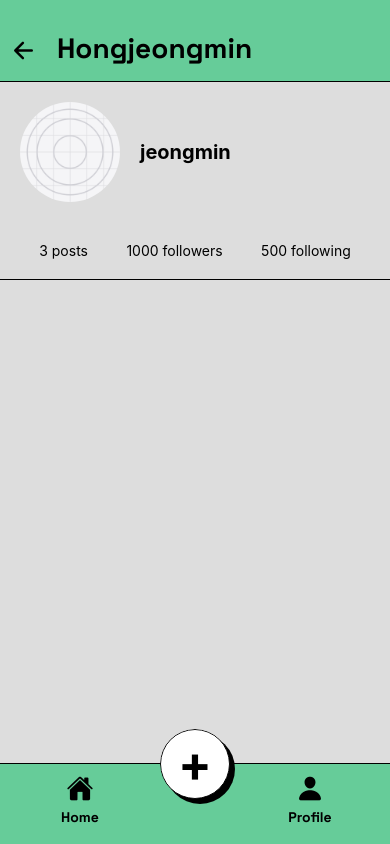
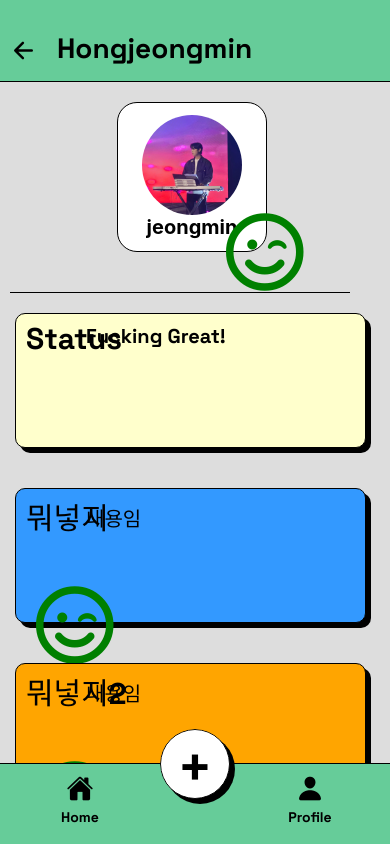
Before and after one commit to hshy1839/capstoneApp, a React Native app: screen /Profile in a window 390 px wide. Built offline with nearby package versions, Linux system fonts and the light colour scheme.

Commit message:
profile 페이지 추가

```diff
--- a/components/Main.js
+++ b/components/Main.js
@@ -1,33 +1,53 @@
-import React, { useState } from 'react';
-import { StyleSheet, Text, View, ScrollView, Image, TouchableOpacity, SafeAreaView, ViewBase } from 'react-native';
+import React, { useState, useEffect, useRef } from 'react';
+import { StyleSheet, Text, View, ScrollView, Image, TouchableOpacity, SafeAreaView, ViewBase, Animated } from 'react-native';
 import { Ionicons } from '@expo/vector-icons';
 import { AntDesign } from '@expo/vector-icons';
+import { FontAwesome5 } from '@expo/vector-icons';
 import Header from './Header';
 import Footer from './Footer';
 import quotes from './Quotes'; // quotes.js에서 명언 데이터 가져오기
 import fonts from './Font';
 
+
 const Main = () => {
-  // 임의의 명언 선택
-  const randomIndex = Math.floor(Math.random() * quotes.length);
-  const randomQuote = quotes[randomIndex];
+  const fadeAnim = useRef(new Animated.Value(0)).current; // 애니메이션을 위한 값 설정
+  const [quoteIndex, setQuoteIndex] = useState(0);
+
+  useEffect(() => {
+    const interval = setInterval(() => {
+      // 명언 변경
+      Animated.timing(fadeAnim, {
+        toValue: 0, // 투명도를 0으로 설정하여 페이드 아웃
+        duration: 500, // 애니메이션 지속 시간
+        useNativeDriver: true,
+      }).start(() => {
+        setQuoteIndex((prevIndex) => (prevIndex + 1) % quotes.length); // 인덱스 증가
+        Animated.timing(fadeAnim, {
+          toValue: 1, // 투명도를 1로 설정하여 페이드 인
+          duration: 500, // 애니메이션 지속 시간
+          useNativeDriver: true,
+        }).start();
+      });
+    }, 3000);
+
+    return () => clearInterval(interval); // 언마운트될 때 인터벌 정리
+  }, [fadeAnim]);
 
   return (
     <View style={styles.container}>
       <ScrollView style={styles.content}>
-        {/* <View style = {styles.quoteBackgroundContainer}/> */}
-        <View style={styles.quoteContainer}>
-          <Text style={styles.quoteText}>{randomQuote}</Text>
-        </View>
+        <Animated.View style={[styles.quoteContainer, { opacity: fadeAnim }]}>
+          <Text style={styles.quoteText}>{quotes[quoteIndex]}</Text>
+        </Animated.View>
         <View style={styles.componentContainer}>
           <View style={styles.component1Background} />
           <TouchableOpacity style={styles.component1}>
             <View style={styles.component1layout}>
               <View style={styles.component1layoutIcon}>
-                <Ionicons name="book" size={26} color="black" />
+              <Ionicons name="game-controller-outline" size={26} color="black" />
               </View>
               <Text style={styles.component1Text}>
-                Book
+                Contents
               </Text>
             </View>
           </TouchableOpacity>
@@ -35,7 +55,7 @@ const Main = () => {
           <TouchableOpacity style={styles.component2}>
             <View style={styles.component2layout}>
               <View style={styles.component2layoutIcon}>
-                <AntDesign name="smile-circle" size={26} color="black" />
+              <FontAwesome5 name="smile-wink" size={26} color="black" />
               </View>
               <Text style={styles.component2Text}>
                 Smile
@@ -123,9 +143,9 @@ const styles = StyleSheet.create({
     backgroundColor: '#fff',
     borderRadius: 10,
     width: '95%',
-    height: 73,
+    height: 120,
     padding: 20,
-    marginBottom: 20,
+    marginBottom: 10,
     borderWidth: 1.5,
     borderColor: 'black',
     marginTop: 20,
@@ -133,7 +153,7 @@ const styles = StyleSheet.create({
   quoteText: {
     fontFamily: 'BlackHanSansRegular',
     textAlign: 'center',
-    fontSize: 15,
+    fontSize: 23,
     fontWeight: 'bold',
   },
   component1Background: {
--- a/components/Profile.js
+++ b/components/Profile.js
@@ -1,44 +1,65 @@
 import React from 'react';
 import { StyleSheet, Text, View, ScrollView, Image, TouchableOpacity, SafeAreaView } from 'react-native';
-import { Ionicons } from '@expo/vector-icons';
-import { useNavigation, useRoute } from '@react-navigation/native'; // useRoute 추가
+import { FontAwesome5 } from '@expo/vector-icons';
 import { useFonts } from 'expo-font';
 import fonts from './Font';
 import Footer from './Footer';
 
 const Profile = () => {
-  // 가상의 사용자 데이터
-
   const [loaded] = useFonts({
     SpaceGroteskRegular: fonts.spaceGroteskRegular,
     SpaceGroteskBold: fonts.spaceGroteskBold,
   });
+
   if (!loaded) {
     return null;
   }
 
   const user = {
     username: 'jeongmin',
-    profileImage: require('../assets/icon.png'),
+    profileImage: require('../assets/profile.jpg'),
     followers: 1000,
     following: 500,
     userposts: 3,
   };
 
   return (
-    <ScrollView style={styles.container} contentContainerStyle={styles.contentContainer}>
-      <View style={styles.userInfo}>
-        <Image source={user.profileImage} style={styles.profileImage} />
-        <Text style={styles.username}>{user.username}</Text>
-      </View>
-      {/* 팔로워와 팔로잉 수 */}
-      <View style={styles.stats}>
-        <Text style={styles.statsText}>{user.userposts} posts</Text>
-        <Text style={styles.statsText}>{user.followers} followers</Text>
-        <Text style={styles.statsText}>{user.following} following</Text>
-      </View>
+    <View style={styles.container}>
+      <ScrollView style={styles.scrollViewContent}>
+        <View style={styles.userInfo}>
+          <Image source={user.profileImage} style={styles.profileImage} />
+          <Text style={styles.username}>{user.username}</Text>
+        </View>
+        <View style={styles.stats}></View>
+        <View style={styles.componentContainer}>
+          <View style={styles.component1Background} />
+          <TouchableOpacity style={styles.component1}>
+            <Text style={styles.component1Text}>Status</Text>
+            <Text style={styles.statusText}>Fucking Great!</Text>
+            <View style={styles.component1layoutIcon}>
+              <FontAwesome5 name="smile-wink" size={80} color="green" />
+            </View>
+          </TouchableOpacity>
+          <View style={styles.component2Background} />
+          <TouchableOpacity style={styles.component2}>
+            <Text style={styles.component2Text}>뭐넣지</Text>
+            <Text style={styles.statusText}>내용임</Text>
+            <View style={styles.component2layoutIcon}>
+              <FontAwesome5 name="smile-wink" size={80} color="green" />
+            </View>
+          </TouchableOpacity>
+          <View style={styles.component3Background} />
+          <TouchableOpacity style={styles.component3}>
+            <Text style={styles.component3Text}>뭐넣지2</Text>
+            <Text style={styles.statusText}>내용임</Text>
+            <View style={styles.component3layoutIcon}>
+              <FontAwesome5 name="smile-wink" size={80} color="green" />
+            </View>
+          </TouchableOpacity>
+        </View>
+      </ScrollView>
       <Footer />
-    </ScrollView>
+    </View>
   );
 };
 
@@ -46,22 +67,27 @@ const styles = StyleSheet.create({
   container: {
     flex: 1,
     backgroundColor: '#dddddd',
-    fontFamily: 'SpaceGroteskBold',
   },
-  contentContainer: {
-    flexGrow: 1,
+  scrollViewContent: {
+    maxHeight : '90%',
   },
   userInfo: {
-    flexDirection: 'row',
+    flexDirection: 'column',
     alignItems: 'center',
-    padding: 20,
-    backgroundColor: '#dddddd',
+    width: 150,
+    height: 150,
+    marginLeft: '30%',
+    marginTop: '5%',
+    borderRadius: 20,
+    borderColor: 'black',
+    borderWidth: 1.5,
+    backgroundColor: 'white',
   },
   profileImage: {
     width: 100,
     height: 100,
     borderRadius: 50,
-    marginRight: 20,
+    marginTop: 12,
   },
   username: {
     fontSize: 20,
@@ -72,23 +98,127 @@ const styles = StyleSheet.create({
     flexDirection: 'row',
     justifyContent: 'space-around',
     padding: 20,
+    width: 340,
+    left: 10,
     borderBottomWidth: 1,
     borderColor: 'black',
   },
   statsText: {
     color: 'black',
   },
-  posts: {
-    flexDirection: 'row',
-    flexWrap: 'wrap',
-    padding: 0,
+  componentContainer: {
+    flexDirection: 'column', // 세로 정렬
+    justifyContent: 'space-between', // 요소들 간 간격을 동일하게 배치
+    marginTop: 20,
   },
-  post: {
-    width: '33%',
-    aspectRatio: 1,
-    marginTop: 15,
-    borderWidth: 1,
+  component1Background: {
+    backgroundColor: 'black',
+    width: '90%',
+    height: 135,
+    zIndex: -1,
+    borderRadius: 10,
+    justifyContent: 'center',
+    alignItems: 'center',
+    position: 'absolute',
+    top: 5,
+    left: 20,
+  },
+  component1: {
+    backgroundColor: '#ffffcc',
+    borderRadius: 10,
+    width: '90%',
+    height: 135,
+    padding: 20,
+    marginBottom: 20,
+    borderWidth: 1.5,
     borderColor: 'black',
+    left: 15,
+  },
+  component1layoutIcon: {
+    width: '100%',
+    height: 100,
+    top: -190,
+    left: 190,
+  },
+  component1Text: {
+    fontSize: 30,
+    width: '100%',
+    height: 100,
+    top: -15,
+    marginLeft: -10,
+    fontFamily: 'SpaceGroteskBold',
+  },
+  statusText: {
+    fontSize: 20,
+    width: '100%',
+    height: 100,
+    top: -50,
+    left: 50,
+    fontFamily: 'SpaceGroteskBold',
+  },
+  component2Background: {
+    backgroundColor: 'black',
+    width: '90%',
+    height: 135,
+    zIndex: -1,
+    borderRadius: 10,
+    justifyContent: 'center',
+    alignItems: 'center',
+    position: 'absolute',
+    marginTop: 180,
+    left: 20,
+  },
+  component2: {
+    backgroundColor: '#3399ff',
+    borderRadius: 10,
+    width: '90%',
+    height: 135,
+    padding: 20,
+    marginBottom: 20,
+    borderWidth: 1.5,
+    borderColor: 'black',
+    marginTop: 20,
+    left: 15,
+  },
+  component2Text: {
+    fontSize: 30,
+    width: '100%',
+    height: 100,
+    top: -15,
+    marginLeft: -10,
+    fontFamily: 'SpaceGroteskBold',
+  },
+  component3Background: {
+    backgroundColor: 'black',
+    width: '90%',
+    height: 135,
+    zIndex: -1,
+    borderRadius: 10,
+    justifyContent: 'center',
+    alignItems: 'center',
+    position: 'absolute',
+    marginTop: 355,
+    left: 20,
+  },
+  component3: {
+    backgroundColor: 'orange',
+    borderRadius: 10,
+    width: '90%',
+    height: 135,
+    padding: 20,
+    marginBottom: 40, // 여백 추가
+    borderWidth: 1.5,
+    borderColor: 'black',
+    marginTop: 20,
+    left: 15,
+  },
+  component3Text: {
+    fontSize: 30,
+    width: '100%',
+    height: 100,
+    top: -15,
+    marginLeft: -10,
+    fontFamily: 'SpaceGroteskBold',
   },
 });
 
```
Also changed, not shown: assets/profile.jpg (added).
